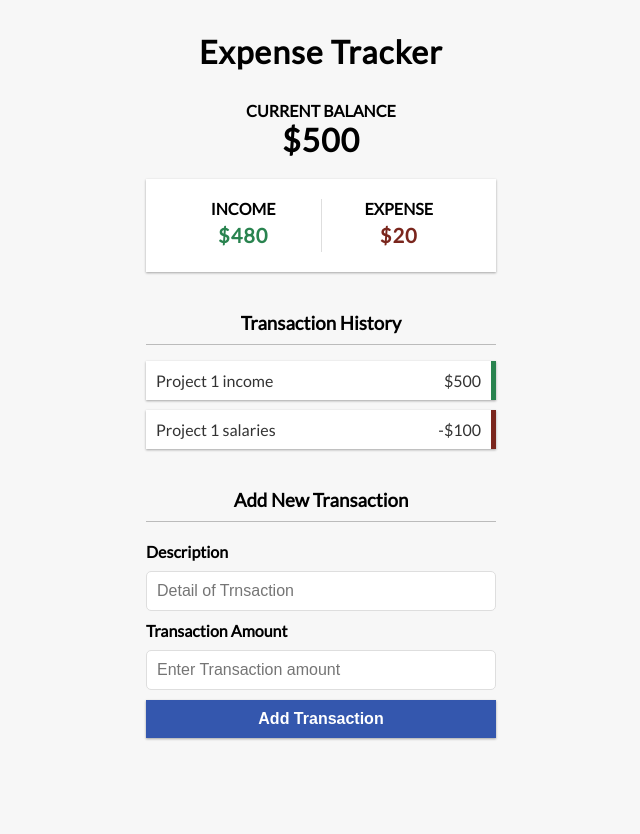
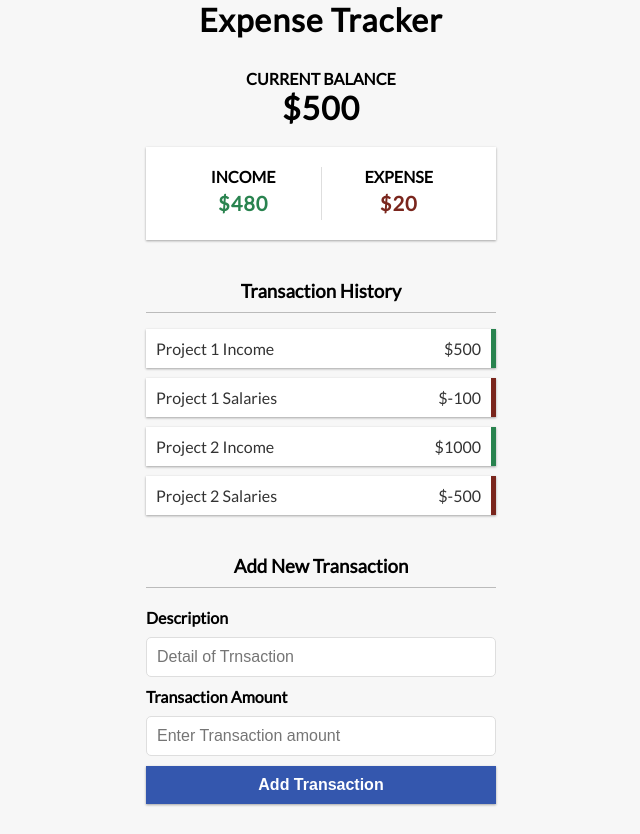
Before and after one commit to samadakram/Expense-Tracker-App, a React (Create React App) app: page / in a window 1280 px wide. Shown: the whole page, without its empty margins (319-959 px from the left). Before the commit the page ends 800 px from the top, so only its background shows below. Built offline with nearby package versions, Linux system fonts and the light colour scheme.

Commit message:
Update TransactionHistory.js
added an array of transactions in which object having amount and desc

```diff
--- a/src/components/TransactionHistory.js
+++ b/src/components/TransactionHistory.js
@@ -2,21 +2,26 @@ import React from 'react';
 
 export const TransactionHistory = () => {
 
+    let transactions = [
+        {desc: "Project 1 Income", amount: 500},
+        {desc: "Project 1 Salaries", amount: -100},
+        {desc: "Project 2 Income", amount: 1000},
+        {desc: "Project 2 Salaries", amount: -500},
+    ];
 
     return (
         <div>
             <h3>Transaction History</h3>
             <ul className="list">
-                <li className="plus">
-                    Project 1 income
-                    <span>$500</span>
+                {transactions.map((transObj, id)=>{
+                    return(
+                        <li className={transObj.amount < 0 ? "minus" : "plus"}>
+                    {transObj.desc}
+                    <span>${transObj.amount}</span>
                     <button className="delete-btn">X</button>
                 </li>
-                <li className="minus">
-                    Project 1 salaries
-                    <span>-$100</span>
-                    <button className="delete-btn">X</button>
-                </li>
+                    )
+                })}
             </ul>
         </div>
     );
```
